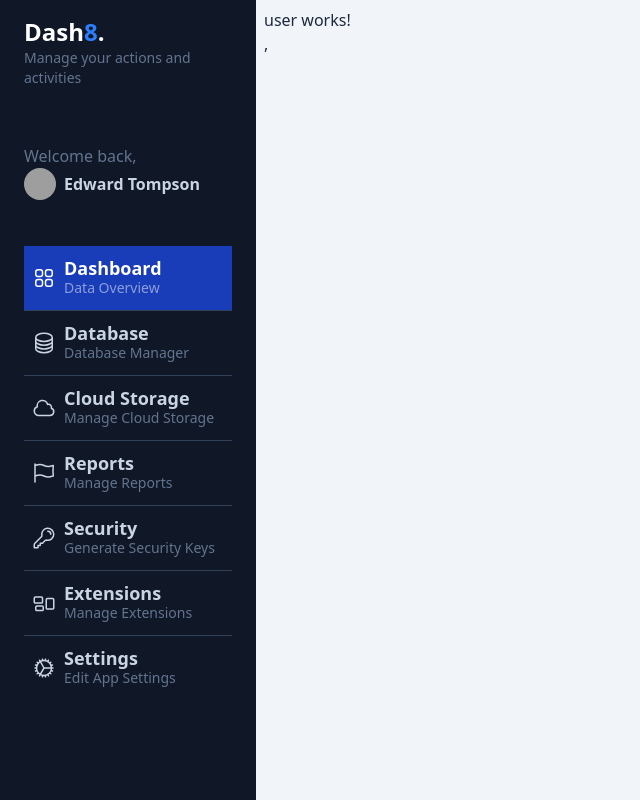
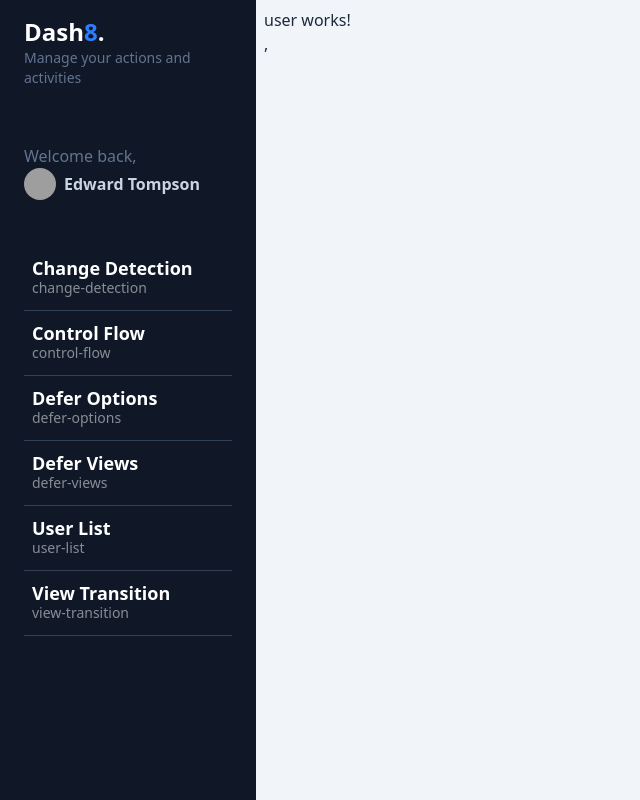
Before and after one commit to Ivanlopez-dev/angular-dashboard, an Angular app: page /dashboard/user/1 in a window 1280 px wide. Shown: the whole page, without its empty margins (0-640 px from the left). Built offline with nearby package versions, Linux system fonts and the light colour scheme; grey boxes are pictures that could not be loaded.

Commit message:
add: 🔗 router module vs router link & cleaning sidemenu html template

```diff
--- a/src/app/shared/sidemenu/sidemenu.component.html
+++ b/src/app/shared/sidemenu/sidemenu.component.html
@@ -22,180 +22,18 @@
     </a>
   </div>
   <div id="nav" class="w-full px-6">
+    @for (item of menuItems; track $index) {
     <a
-      href="#"
-      class="w-full px-2 inline-flex space-x-2 items-center border-b border-slate-700 py-3 bg-blue-800 hover:bg-white/5 transition ease-linear duration-150"
+      [routerLink]="item.path"
+      routerLinkActive="bg-blue-800"
+      class="w-full px-2 inline-flex space-x-2 items-center border-b border-slate-700 py-3 hover:bg-white/5 transition ease-linear duration-150"
     >
-      <div>
-        <svg
-          xmlns="http://www.w3.org/2000/svg"
-          fill="none"
-          viewBox="0 0 24 24"
-          stroke-width="1.5"
-          stroke="currentColor"
-          class="w-6 h-6 text-white"
-        >
-          <path
-            stroke-linecap="round"
-            stroke-linejoin="round"
-            d="M3.75 6A2.25 2.25 0 016 3.75h2.25A2.25 2.25 0 0110.5 6v2.25a2.25 2.25 0 01-2.25 2.25H6a2.25 2.25 0 01-2.25-2.25V6zM3.75 15.75A2.25 2.25 0 016 13.5h2.25a2.25 2.25 0 012.25 2.25V18a2.25 2.25 0 01-2.25 2.25H6A2.25 2.25 0 013.75 18v-2.25zM13.5 6a2.25 2.25 0 012.25-2.25H18A2.25 2.25 0 0120.25 6v2.25A2.25 2.25 0 0118 10.5h-2.25a2.25 2.25 0 01-2.25-2.25V6zM13.5 15.75a2.25 2.25 0 012.25-2.25H18a2.25 2.25 0 012.25 2.25V18A2.25 2.25 0 0118 20.25h-2.25A2.25 2.25 0 0113.5 18v-2.25z"
-          />
-        </svg>
-      </div>
       <div class="flex flex-col">
-        <span class="text-lg font-bold leading-5 text-white">Dashboard</span>
-        <span class="text-sm text-white/50 hidden md:block">Data Overview</span>
+        <span class="text-lg font-bold leading-5 text-white">{{ item.title }}</span>
+        <span class="text-sm text-white/50 hidden md:block">{{ item.path }}</span>
       </div>
     </a>
-    <a
-      href="#"
-      class="w-full px-2 inline-flex space-x-2 items-center border-b border-slate-700 py-3 hover:bg-white/5 transition ease-linear duration-150"
-    >
-      <div>
-        <svg
-          xmlns="http://www.w3.org/2000/svg"
-          fill="none"
-          viewBox="0 0 24 24"
-          stroke-width="1.5"
-          stroke="currentColor"
-          class="w-6 h-6"
-        >
-          <path
-            stroke-linecap="round"
-            stroke-linejoin="round"
-            d="M20.25 6.375c0 2.278-3.694 4.125-8.25 4.125S3.75 8.653 3.75 6.375m16.5 0c0-2.278-3.694-4.125-8.25-4.125S3.75 4.097 3.75 6.375m16.5 0v11.25c0 2.278-3.694 4.125-8.25 4.125s-8.25-1.847-8.25-4.125V6.375m16.5 0v3.75m-16.5-3.75v3.75m16.5 0v3.75C20.25 16.153 16.556 18 12 18s-8.25-1.847-8.25-4.125v-3.75m16.5 0c0 2.278-3.694 4.125-8.25 4.125s-8.25-1.847-8.25-4.125"
-          />
-        </svg>
-      </div>
-      <div class="flex flex-col">
-        <span class="text-lg text-slate-300 font-bold leading-5">Database</span>
-        <span class="text-sm text-slate-500 hidden md:block">Database Manager</span>
-      </div>
-    </a>
-    <a
-      href="#"
-      class="w-full px-2 inline-flex space-x-2 items-center border-b border-slate-700 py-3 hover:bg-white/5 transition ease-linear duration-150"
-    >
-      <div>
-        <svg
-          xmlns="http://www.w3.org/2000/svg"
-          fill="none"
-          viewBox="0 0 24 24"
-          stroke-width="1.5"
-          stroke="currentColor"
-          class="w-6 h-6"
-        >
-          <path
-            stroke-linecap="round"
-            stroke-linejoin="round"
-            d="M2.25 15a4.5 4.5 0 004.5 4.5H18a3.75 3.75 0 001.332-7.257 3 3 0 00-3.758-3.848 5.25 5.25 0 00-10.233 2.33A4.502 4.502 0 002.25 15z"
-          />
-        </svg>
-      </div>
-      <div class="flex flex-col">
-        <span class="text-lg text-slate-300 font-bold leading-5">Cloud Storage</span>
-        <span class="text-sm text-slate-500 hidden md:block">Manage Cloud Storage</span>
-      </div>
-    </a>
-    <a
-      href="#"
-      class="w-full px-2 inline-flex space-x-2 items-center border-b border-slate-700 py-3 hover:bg-white/5 transition ease-linear duration-150"
-    >
-      <div>
-        <svg
-          xmlns="http://www.w3.org/2000/svg"
-          fill="none"
-          viewBox="0 0 24 24"
-          stroke-width="1.5"
-          stroke="currentColor"
-          class="w-6 h-6"
-        >
-          <path
-            stroke-linecap="round"
-            stroke-linejoin="round"
-            d="M3 3v1.5M3 21v-6m0 0l2.77-.693a9 9 0 016.208.682l.108.054a9 9 0 006.086.71l3.114-.732a48.524 48.524 0 01-.005-10.499l-3.11.732a9 9 0 01-6.085-.711l-.108-.054a9 9 0 00-6.208-.682L3 4.5M3 15V4.5"
-          />
-        </svg>
-      </div>
-      <div class="flex flex-col">
-        <span class="text-lg text-slate-300 font-bold leading-5">Reports</span>
-        <span class="text-sm text-slate-500 hidden md:block">Manage Reports</span>
-      </div>
-    </a>
-    <a
-      href="#"
-      class="w-full px-2 inline-flex space-x-2 items-center border-b border-slate-700 py-3 hover:bg-white/5 transition ease-linear duration-150"
-    >
-      <div>
-        <svg
-          xmlns="http://www.w3.org/2000/svg"
-          fill="none"
-          viewBox="0 0 24 24"
-          stroke-width="1.5"
-          stroke="currentColor"
-          class="w-6 h-6"
-        >
-          <path
-            stroke-linecap="round"
-            stroke-linejoin="round"
-            d="M15.75 5.25a3 3 0 013 3m3 0a6 6 0 01-7.029 5.912c-.563-.097-1.159.026-1.563.43L10.5 17.25H8.25v2.25H6v2.25H2.25v-2.818c0-.597.237-1.17.659-1.591l6.499-6.499c.404-.404.527-1 .43-1.563A6 6 0 1121.75 8.25z"
-          />
-        </svg>
-      </div>
-      <div class="flex flex-col">
-        <span class="text-lg text-slate-300 font-bold leading-5">Security</span>
-        <span class="text-sm text-slate-500 hidden md:block">Generate Security Keys</span>
-      </div>
-    </a>
-    <a
-      href="#"
-      class="w-full px-2 inline-flex space-x-2 items-center border-b border-slate-700 py-3 hover:bg-white/5 transition ease-linear duration-150"
-    >
-      <div>
-        <svg
-          xmlns="http://www.w3.org/2000/svg"
-          fill="none"
-          viewBox="0 0 24 24"
-          stroke-width="1.5"
-          stroke="currentColor"
-          class="w-6 h-6"
-        >
-          <path
-            stroke-linecap="round"
-            stroke-linejoin="round"
-            d="M2.25 7.125C2.25 6.504 2.754 6 3.375 6h6c.621 0 1.125.504 1.125 1.125v3.75c0 .621-.504 1.125-1.125 1.125h-6a1.125 1.125 0 01-1.125-1.125v-3.75zM14.25 8.625c0-.621.504-1.125 1.125-1.125h5.25c.621 0 1.125.504 1.125 1.125v8.25c0 .621-.504 1.125-1.125 1.125h-5.25a1.125 1.125 0 01-1.125-1.125v-8.25zM3.75 16.125c0-.621.504-1.125 1.125-1.125h5.25c.621 0 1.125.504 1.125 1.125v2.25c0 .621-.504 1.125-1.125 1.125h-5.25a1.125 1.125 0 01-1.125-1.125v-2.25z"
-          />
-        </svg>
-      </div>
-      <div class="flex flex-col">
-        <span class="text-lg text-slate-300 font-bold leading-5">Extensions</span>
-        <span class="text-sm text-slate-500 hidden md:block">Manage Extensions</span>
-      </div>
-    </a>
-    <a
-      href="#"
-      class="w-full px-2 inline-flex space-x-2 items-center py-3 hover:bg-white/5 transition ease-linear duration-150"
-    >
-      <div>
-        <svg
-          xmlns="http://www.w3.org/2000/svg"
-          fill="none"
-          viewBox="0 0 24 24"
-          stroke-width="1.5"
-          stroke="currentColor"
-          class="w-6 h-6"
-        >
-          <path
-            stroke-linecap="round"
-            stroke-linejoin="round"
-            d="M4.5 12a7.5 7.5 0 0015 0m-15 0a7.5 7.5 0 1115 0m-15 0H3m16.5 0H21m-1.5 0H12m-8.457 3.077l1.41-.513m14.095-5.13l1.41-.513M5.106 17.785l1.15-.964m11.49-9.642l1.149-.964M7.501 19.795l.75-1.3m7.5-12.99l.75-1.3m-6.063 16.658l.26-1.477m2.605-14.772l.26-1.477m0 17.726l-.26-1.477M10.698 4.614l-.26-1.477M16.5 19.794l-.75-1.299M7.5 4.205L12 12m6.894 5.785l-1.149-.964M6.256 7.178l-1.15-.964m15.352 8.864l-1.41-.513M4.954 9.435l-1.41-.514M12.002 12l-3.75 6.495"
-          />
-        </svg>
-      </div>
-      <div class="flex flex-col">
-        <span class="text-lg text-slate-300 font-bold leading-5">Settings</span>
-        <span class="text-sm text-slate-500 hidden md:block">Edit App Settings</span>
-      </div>
-    </a>
+
+    }
   </div>
 </div>
--- a/src/app/shared/sidemenu/sidemenu.component.ts
+++ b/src/app/shared/sidemenu/sidemenu.component.ts
@@ -1,10 +1,12 @@
 import { Component } from '@angular/core';
+import { RouterModule } from '@angular/router';
+// import { RouterLink, RouterLinkActive } from '@angular/router';
 
 import { routes } from '../../app.routes';
 
 @Component({
   selector: 'app-sidemenu',
-  imports: [],
+  imports: [RouterModule],
   templateUrl: './sidemenu.component.html',
   styles: `
     :host {
```
